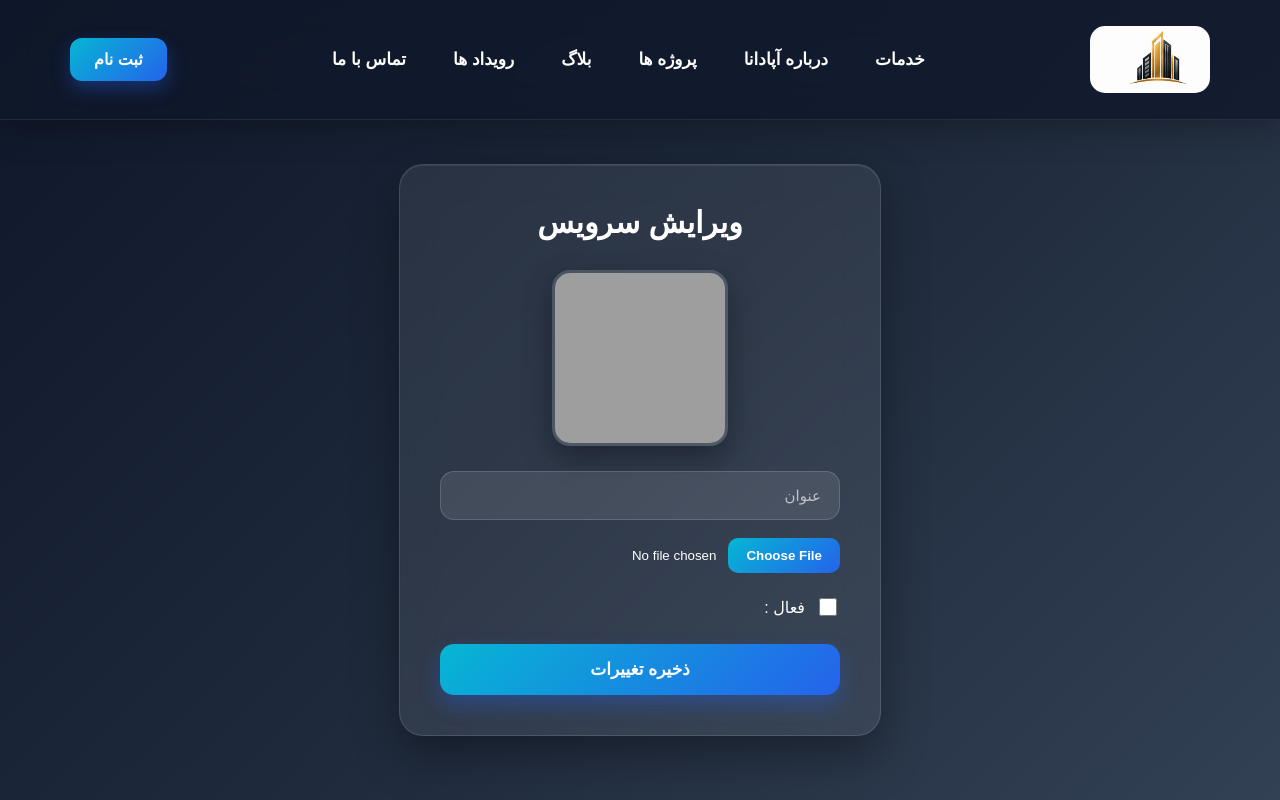
After one commit to vanderland-red/Building-Apadana, a Flask app: template templates/admin/admin_edit_service.html in a window 1280 px wide. The commit adds this page. Run offline with Flask 3, Linux system fonts and the light colour scheme; the template is opened without the code that fills it, so the values that code supplies are empty; grey boxes are pictures that could not be loaded.

Commit message:
service admin dashboard update design

```diff
--- a/static/css/admin_dashboard.css
+++ b/static/css/admin_dashboard.css
@@ -20,7 +20,7 @@ body{
 
     width: 400px;
     max-width: 90%;
-    margin-top: 50px;
+    margin-top: 100px;
     padding: 40px;
     margin-left: auto;
     margin-right: auto;
--- /dev/null
+++ b/static/css/admin_edit_service.css
@@ -0,0 +1,270 @@
+body{
+    margin:0;
+    direction:rtl;
+    font-family:Vazirmatn,sans-serif;
+
+    min-height:100vh;
+
+    display:flex;
+    justify-content:center;
+    align-items:center;
+
+    background:linear-gradient(
+        135deg,
+        #0f172a,
+        #1e293b,
+        #334155
+    );
+}
+
+.service-edit-admin{
+
+    width:400px;
+    max-width:90%;
+    margin-top: 100px;
+    padding:40px;
+
+    border-radius:24px;
+
+    background:rgba(255,255,255,.08);
+
+    backdrop-filter:blur(18px);
+    -webkit-backdrop-filter:blur(18px);
+
+    border:1px solid rgba(255,255,255,.12);
+
+    box-shadow:
+        0 20px 45px rgba(0,0,0,.35),
+        inset 0 1px 0 rgba(255,255,255,.08);
+
+    transition:.35s;
+}
+
+.service-edit-admin:hover{
+
+    transform:translateY(-6px);
+
+    box-shadow:
+        0 30px 60px rgba(0,0,0,.45),
+        0 0 25px rgba(59,130,246,.25);
+}
+
+.service-edit-admin h2{
+
+    margin:0 0 30px;
+
+    text-align:center;
+
+    color:#fff;
+
+    font-size:30px;
+
+    font-weight:bold;
+}
+
+.service-edit-admin form{
+
+    display:flex;
+    flex-direction:column;
+}
+
+.service-edit-admin img{
+
+    width:170px;
+    height:170px;
+
+    object-fit:cover;
+
+    align-self:center;
+
+    margin-bottom:25px;
+
+    border-radius:18px;
+
+    border:3px solid rgba(255,255,255,.15);
+
+    box-shadow:
+        0 12px 30px rgba(0,0,0,.35);
+
+    transition:.3s;
+}
+
+.service-edit-admin img:hover{
+
+    transform:scale(1.04);
+}
+
+.service-edit-admin input[type="text"]{
+
+    padding:15px 18px;
+
+    margin-bottom:18px;
+
+    border:1px solid rgba(255,255,255,.15);
+
+    border-radius:14px;
+
+    background:rgba(255,255,255,.10);
+
+    color:white;
+
+    font-size:15px;
+
+    transition:.3s;
+}
+
+.service-edit-admin input[type="text"]::placeholder{
+
+    color:rgba(255,255,255,.65);
+}
+
+.service-edit-admin input[type="text"]:focus{
+
+    outline:none;
+
+    border-color:#38bdf8;
+
+    background:rgba(255,255,255,.15);
+
+    box-shadow:
+        0 0 0 4px rgba(56,189,248,.15),
+        0 0 18px rgba(56,189,248,.35);
+}
+
+.service-edit-admin input[type="file"]{
+
+    margin-bottom:22px;
+
+    color:white;
+}
+
+.service-edit-admin input[type="file"]::file-selector-button{
+
+    padding:10px 18px;
+
+    margin-left:12px;
+
+    border:none;
+
+    border-radius:10px;
+
+    background:linear-gradient(
+        135deg,
+        #06b6d4,
+        #2563eb
+    );
+
+    color:white;
+
+    font-weight:bold;
+
+    cursor:pointer;
+
+    transition:.3s;
+}
+
+.service-edit-admin input[type="file"]::file-selector-button:hover{
+
+    transform:scale(1.05);
+
+    filter:brightness(1.08);
+}
+
+.service-edit-admin label{
+
+    display:flex;
+
+    align-items:center;
+
+    gap:10px;
+
+    margin-bottom:25px;
+
+    color:white;
+
+    cursor:pointer;
+
+    font-size:16px;
+}
+
+.service-edit-admin input[type="checkbox"]{
+
+    width:18px;
+    height:18px;
+
+    accent-color:#06b6d4;
+}
+
+.service-edit-admin input[type="submit"]{
+
+    padding:15px;
+
+    border:none;
+
+    border-radius:14px;
+
+    background:linear-gradient(
+        135deg,
+        #06b6d4,
+        #2563eb
+    );
+
+    color:white;
+
+    font-size:17px;
+
+    font-weight:bold;
+
+    cursor:pointer;
+
+    transition:.3s;
+
+    box-shadow:
+        0 10px 20px rgba(37,99,235,.35);
+}
+
+.service-edit-admin input[type="submit"]:hover{
+
+    transform:translateY(-3px);
+
+    box-shadow:
+        0 15px 28px rgba(37,99,235,.5);
+
+    filter:brightness(1.08);
+}
+
+::selection{
+
+    background:#38bdf8;
+    color:white;
+}
+
+@media(max-width:480px){
+    .service-edit-admin{
+        margin-top: 0;
+    }
+
+    .service-edit-admin{
+
+        width:90%;
+
+        padding:30px 25px;
+    }
+
+    .service-edit-admin h2{
+
+        font-size:25px;
+    }
+
+    .service-edit-admin img{
+
+        width:140px;
+        height:140px;
+    }
+}
+
+@media(max-width:768px){
+    .service-edit-admin{
+        margin-top: 30px;
+    }
+}
--- /dev/null
+++ b/templates/admin/admin_edit_service.html
@@ -0,0 +1,23 @@
+{% extends "base.html" %}
+
+{% block title %}
+    محصولات ادمین
+{% endblock %}
+
+{% block body %}
+<link rel="stylesheet" href="{{ url_for('static', filename='css/admin_edit_service.css') }}">
+
+    <section class="service-edit-admin">
+        <h2>ویرایش سرویس</h2>
+        <form method="POST" enctype="multipart/form-data">
+            <input type="hidden" name="csrf_token" value="{{ csrf_token() }}">
+            <img src="{{ url_for('static', filename='cover/' ~ service.id ~ '.jpg') }}">
+            <input type="text" name="title" value="{{ service.title }}" placeholder="عنوان">
+            <input type="file" name="icon">
+            <label for="active"><input type="checkbox" name="active" id="active" {% if service.active %}checked{% endif %}>فعال :</label>
+            <input type="submit" value="ذخیره تغییرات">
+        </form>
+
+    </section>
+
+{% endblock %}
```
Also changed, not shown: blueprints/admin.py (+20 -2 lines), templates/admin/admin_products.html (deleted, +0 -11 lines).
